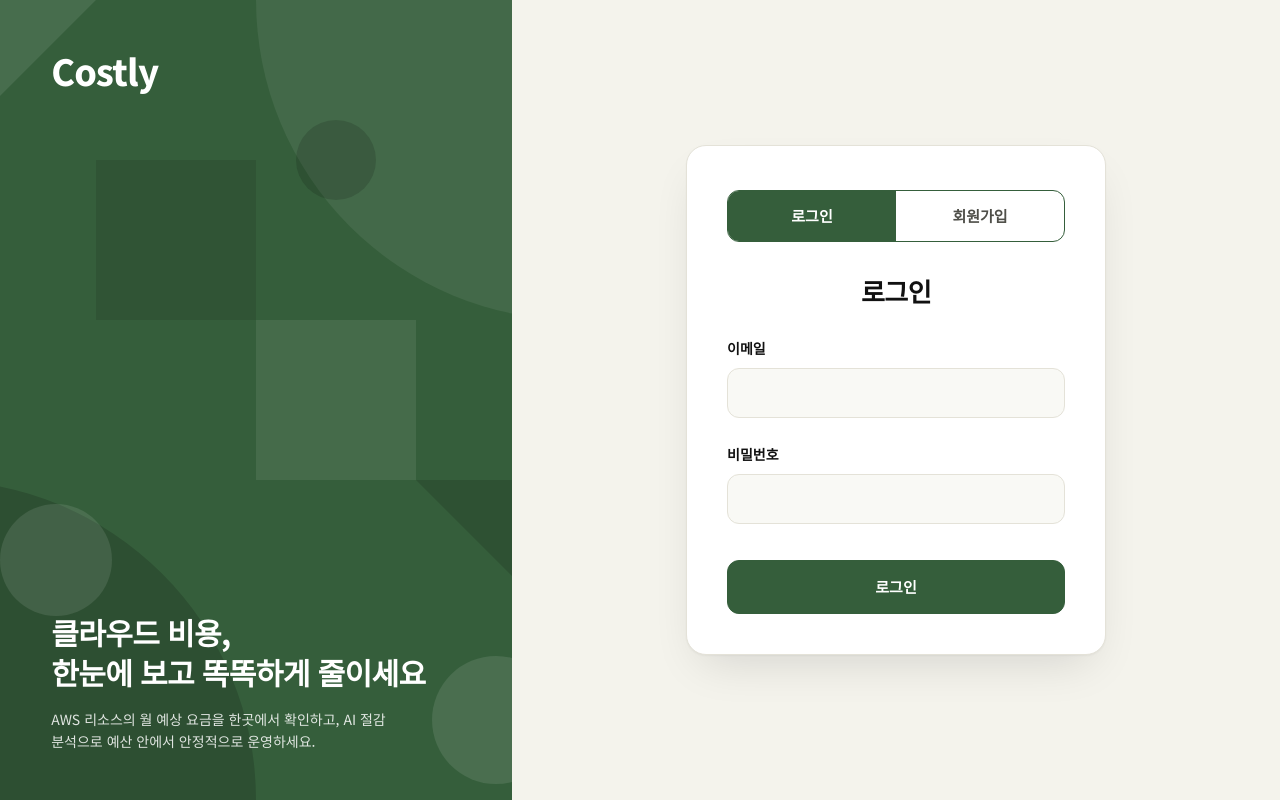
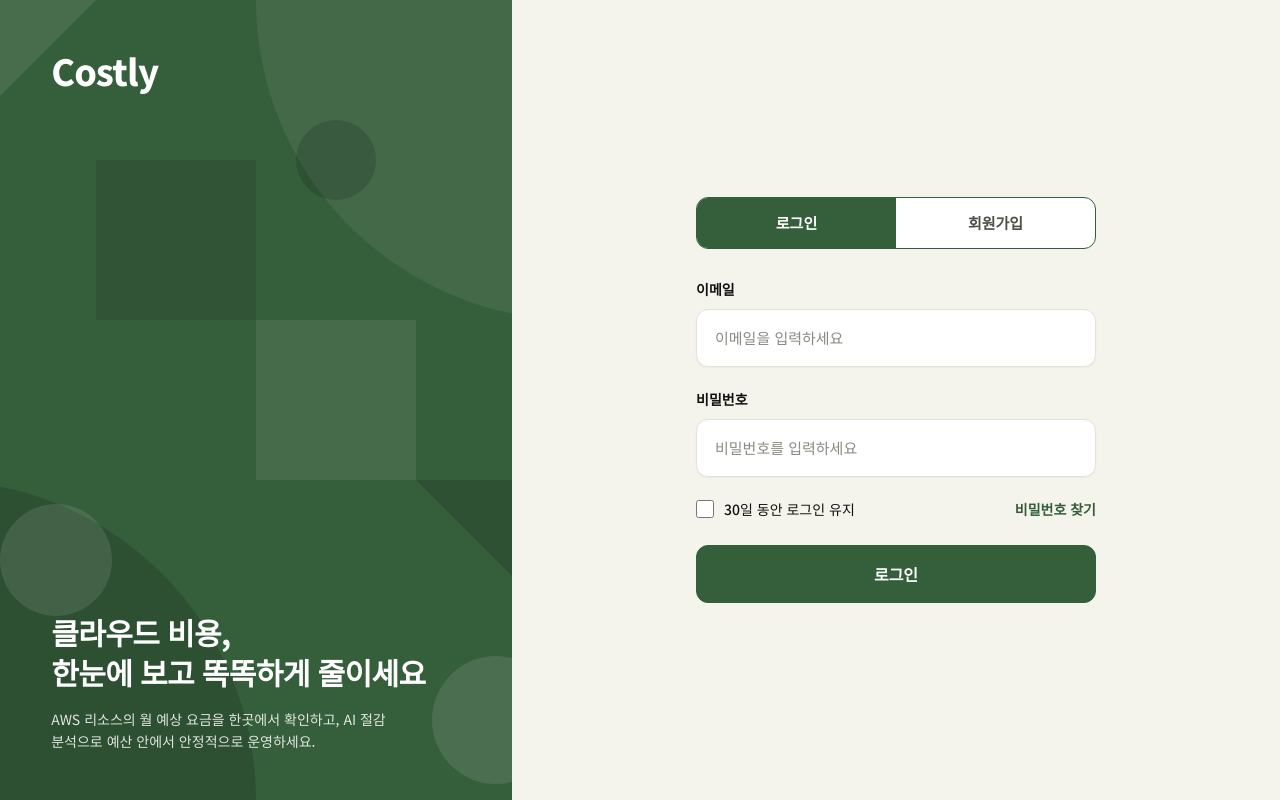
Before and after one commit to JangSengJu/3J-FE, a React (Vite) app: page / in a window 1280 px wide. Built offline with nearby package versions, Linux system fonts and the light colour scheme.

Commit message:
fix: 로그인 폼 디자인 변경 (라운드 입력창, 로그인 유지/비밀번호 찾기 추가)

```diff
--- a/src/index.css
+++ b/src/index.css
@@ -166,3 +166,17 @@ button { font-family: inherit; }
 .c-side .c-authcard form{margin-top:28px;gap:24px}
 .c-authcard .c-label{margin-bottom:8px}
 .c-side .c-authcard .c-btn{margin-top:12px}
+
+/* 로그인 폼: 심플 라운드 스타일 */
+.c-authcard{background:transparent;border:0;box-shadow:none;padding:0;text-align:left;max-width:400px}
+.c-authcard .c-seg{margin-bottom:28px}
+.c-side .c-authcard form{margin-top:0;gap:20px}
+.c-authcard .c-label{display:block;font-size:14px;font-weight:600;color:var(--ink);margin-bottom:8px}
+.c-authcard .c-input{background:var(--surface);border:1px solid var(--line);border-radius:12px;padding:16px 18px;box-shadow:0 1px 2px rgba(17,17,17,.04)}
+.c-authcard .c-input::placeholder{color:var(--line-strong)}
+.c-authrow{display:flex;justify-content:space-between;align-items:center;font-size:14px}
+.c-check{display:flex;align-items:center;gap:10px;font-weight:500;cursor:pointer}
+.c-check input{width:18px;height:18px;margin:0;accent-color:var(--accent);cursor:pointer}
+.c-link{font:inherit;font-weight:600;color:var(--accent);background:none;border:0;padding:0;cursor:pointer}
+.c-link:hover{color:var(--accent-hover);text-decoration:underline}
+.c-side .c-authcard .c-btn.primary{width:100%;margin-top:4px;padding:16px 18px;border-radius:12px;font-size:16px}
--- a/src/pages/AuthPage.tsx
+++ b/src/pages/AuthPage.tsx
@@ -51,16 +51,23 @@ export default function AuthPage({ onAuth }: Props) {
             회원가입
           </button>
         </div>
-        <h1 className="c-title">{label}</h1>
         <form onSubmit={submit}>
           <div>
             <label className="c-label" htmlFor="email">이메일</label>
-            <input id="email" className="c-input" type="email" required value={email} onChange={(e) => setEmail(e.target.value)} />
+            <input id="email" className="c-input" type="email" placeholder="이메일을 입력하세요" required value={email} onChange={(e) => setEmail(e.target.value)} />
           </div>
           <div>
             <label className="c-label" htmlFor="password">비밀번호</label>
-            <input id="password" className="c-input" type="password" required value={password} onChange={(e) => setPassword(e.target.value)} />
+            <input id="password" className="c-input" type="password" placeholder="비밀번호를 입력하세요" required value={password} onChange={(e) => setPassword(e.target.value)} />
           </div>
+          {!signUp && (
+            <div className="c-authrow">
+              <label className="c-check">
+                <input type="checkbox" /> 30일 동안 로그인 유지
+              </label>
+              <button type="button" className="c-link">비밀번호 찾기</button>
+            </div>
+          )}
           <button type="submit" className="c-btn primary">{label}</button>
         </form>
       </div>
```
